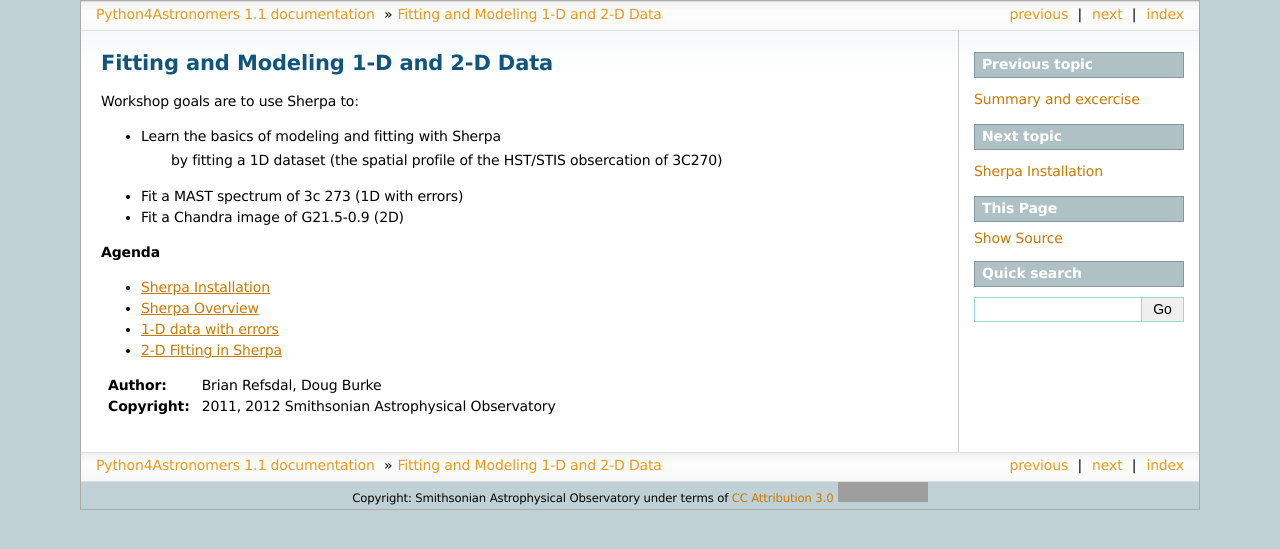
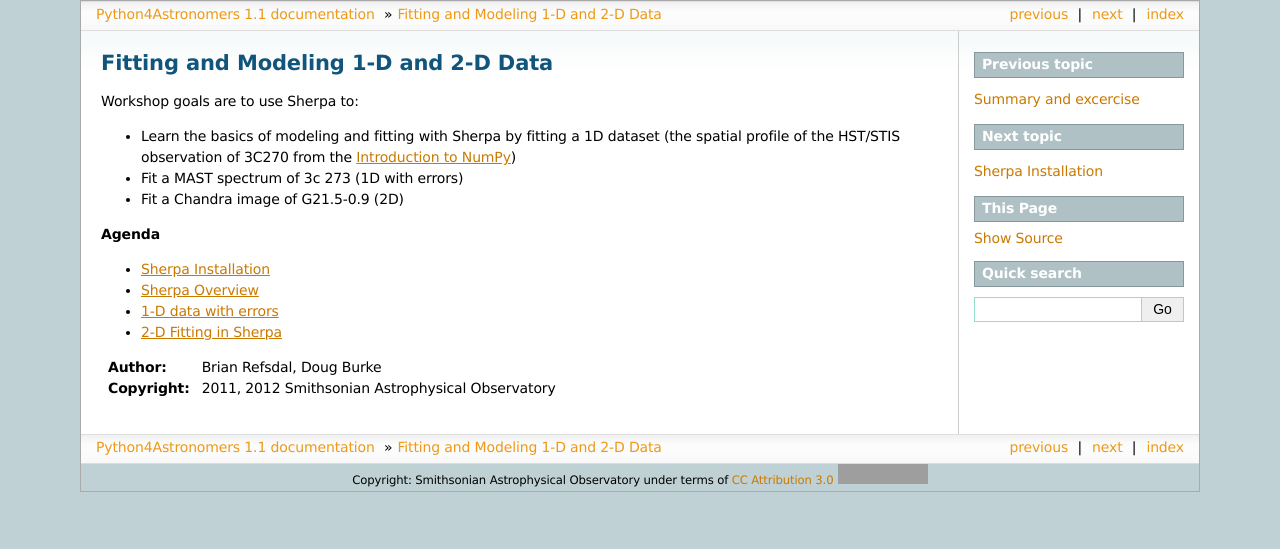
Before and after one commit to python4astronomers/python4astronomers, a Sphinx documentation site: the page built from source/fitting/fitting.rst, in a window 1280 px wide. Shown: the top 549 px of the page. Built offline with Sphinx 7.4.7, drawn with Linux system fonts in a browser that asks for light colours; formulas are drawn with MathJax 3; grey boxes are pictures that could not be loaded.

Commit message:
Fix link

```diff
--- a/source/fitting/fitting.rst
+++ b/source/fitting/fitting.rst
@@ -5,10 +5,12 @@
 
 Workshop goals are to use Sherpa to:
 
-- Learn the basics of modeling and fitting with Sherpa
-   by fitting a 1D dataset (the spatial profile of the HST/STIS
-   obsercation of 3C270)
+- Learn the basics of modeling and fitting with Sherpa by fitting a 1D
+  dataset (the spatial profile of the HST/STIS observation of 3C270
+  from the `Introduction to NumPy <../core/numpy_scipy.html#plot-the-spatial-profile-and-raw-spectrum>`_)
+
 - Fit a MAST spectrum of 3c 273 (1D with errors)
+
 - Fit a Chandra image of G21.5-0.9 (2D)
 
 **Agenda**
```
